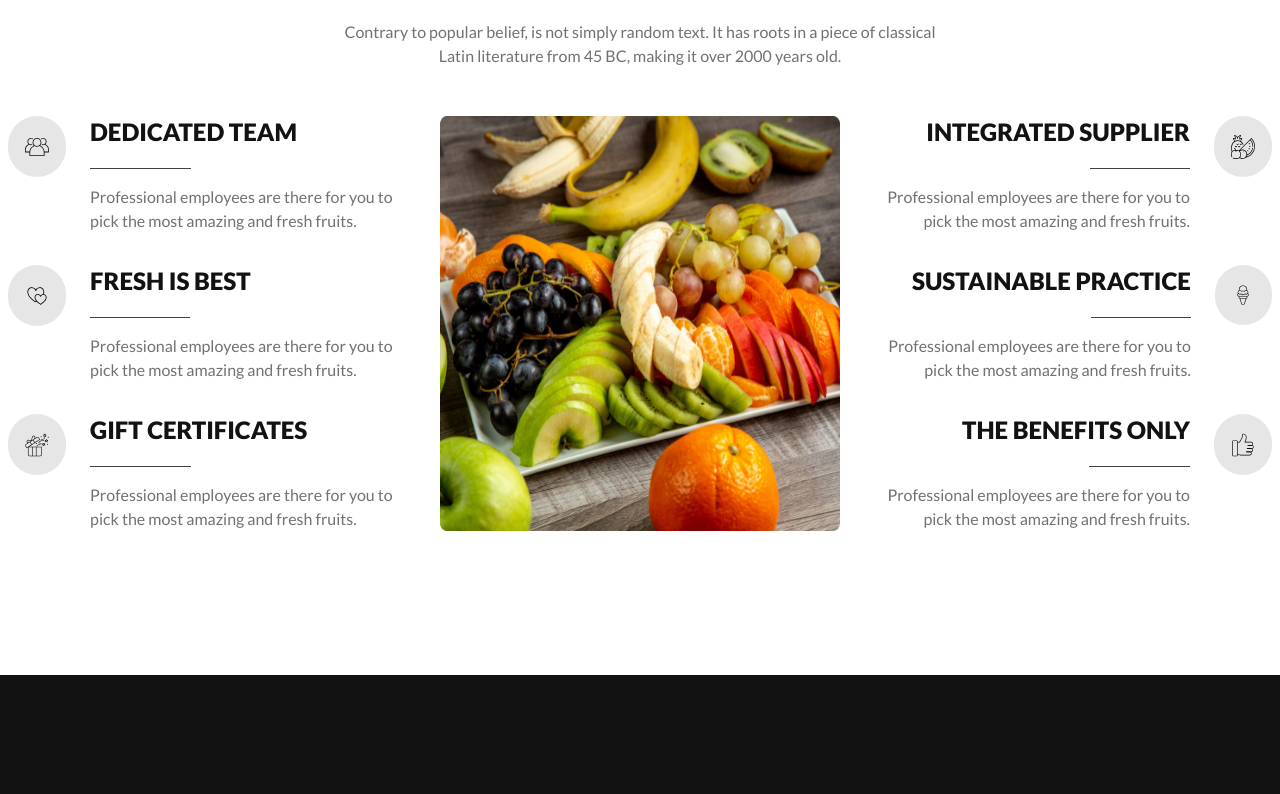
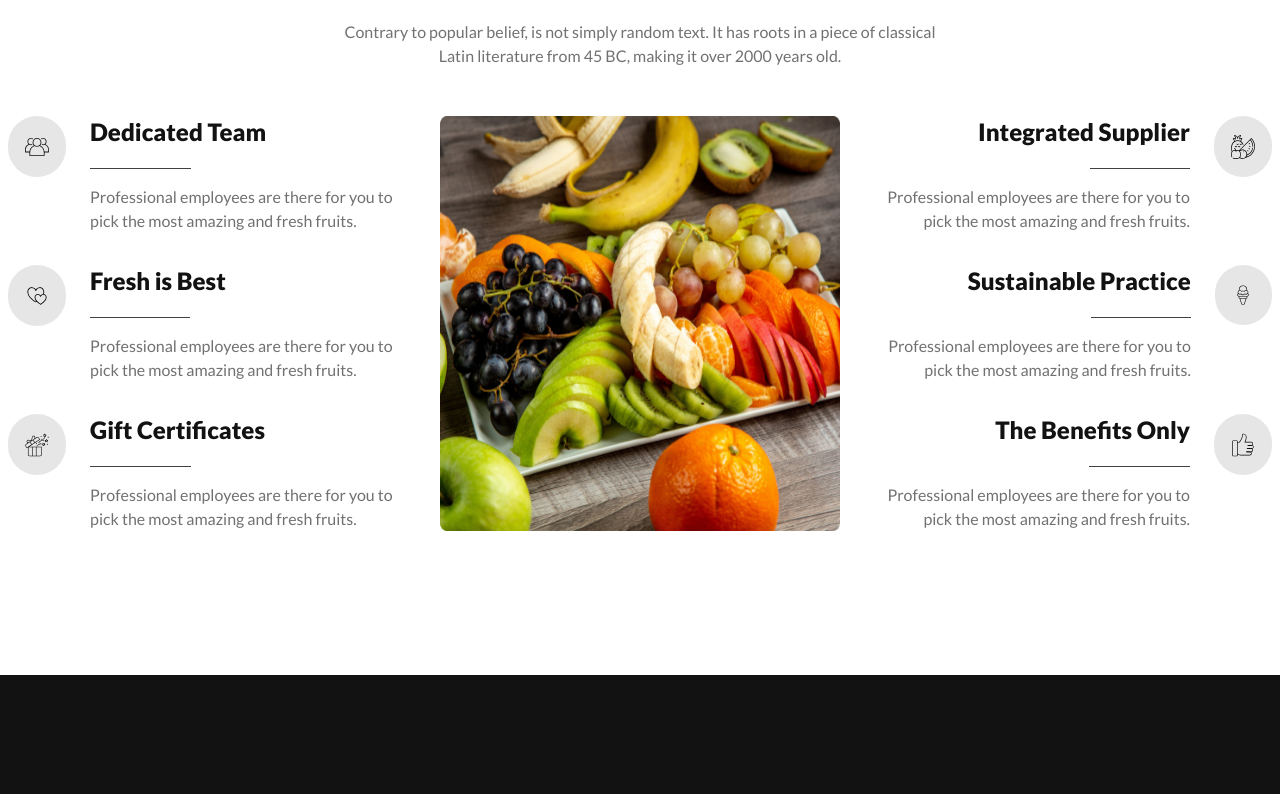
Before and after one commit to hafijur14/fruit-brust, a plain HTML site: page index.html in a window 1280 px wide. Shown: the part 3386-4180 px from the top of the page. Drawn offline with nearby package versions, Linux system fonts and the light colour scheme.

Commit message:
choose section uppercase letter fixed

```diff
--- a/index.html
+++ b/index.html
@@ -1025,7 +1025,7 @@
                             </svg>
                         </div>
                         <div class="flex flex-col items-center xl:items-start">
-                            <h2 class="text-[#121212] text-2xl font-extrabold uppercase mb-5">
+                            <h2 class="text-[#121212] text-2xl font-extrabold  mb-5">
                                 Dedicated Team
                             </h2>
                             <div class="mb-4 w-[101px] border-t border-[#121212cc]"></div>
@@ -1045,7 +1045,7 @@
                             </svg>
                         </div>
                         <div class="flex flex-col items-center xl:items-start">
-                            <h2 class="text-[#121212] text-2xl font-extrabold uppercase mb-5">
+                            <h2 class="text-[#121212] text-2xl font-extrabold  mb-5">
                                 Fresh is Best
                             </h2>
                             <div class="mb-4 w-[100px] border-t border-[#121212cc]"></div>
@@ -1105,7 +1105,7 @@
                             </svg>
                         </div>
                         <div class="flex flex-col items-center xl:items-start">
-                            <h2 class="text-[#121212] text-2xl font-extrabold uppercase mb-5">
+                            <h2 class="text-[#121212] text-2xl font-extrabold  mb-5">
                                 Gift Certificates
                             </h2>
                             <div class="mb-4 w-[101px] border-t border-[#121212cc]"></div>
@@ -1122,7 +1122,7 @@
                 <div class="space-y-8">
                     <div class="flex items-center flex-col-reverse xl:items-start xl:flex-row gap-6">
                         <div class="flex flex-col items-center xl:items-end">
-                            <h2 class="text-[#121212] text-2xl font-extrabold uppercase mb-5">
+                            <h2 class="text-[#121212] text-2xl font-extrabold  mb-5">
                                 Integrated Supplier
                             </h2>
                             <div class="mb-4 w-[100px] border-t border-[#121212cc]"></div>
@@ -1177,7 +1177,7 @@
                     </div>
                     <div class="flex items-center flex-col-reverse xl:items-start xl:flex-row gap-6">
                         <div class="flex flex-col items-center xl:items-end">
-                            <h2 class="text-[#121212] text-2xl font-extrabold uppercase mb-5">
+                            <h2 class="text-[#121212] text-2xl font-extrabold  mb-5">
                                 Sustainable Practice
                             </h2>
                             <div class="mb-4 w-[100px] border-t border-[#121212cc]"></div>
@@ -1201,7 +1201,7 @@
                     </div>
                     <div class="flex items-center flex-col-reverse xl:items-start xl:flex-row gap-6">
                         <div class="flex flex-col items-center xl:items-end">
-                            <h2 class="text-[#121212] text-2xl font-extrabold uppercase mb-5">
+                            <h2 class="text-[#121212] text-2xl font-extrabold  mb-5">
                                 The Benefits Only
                             </h2>
                             <div class="mb-4 w-[101px] border-t border-[#121212cc]"></div>
```
